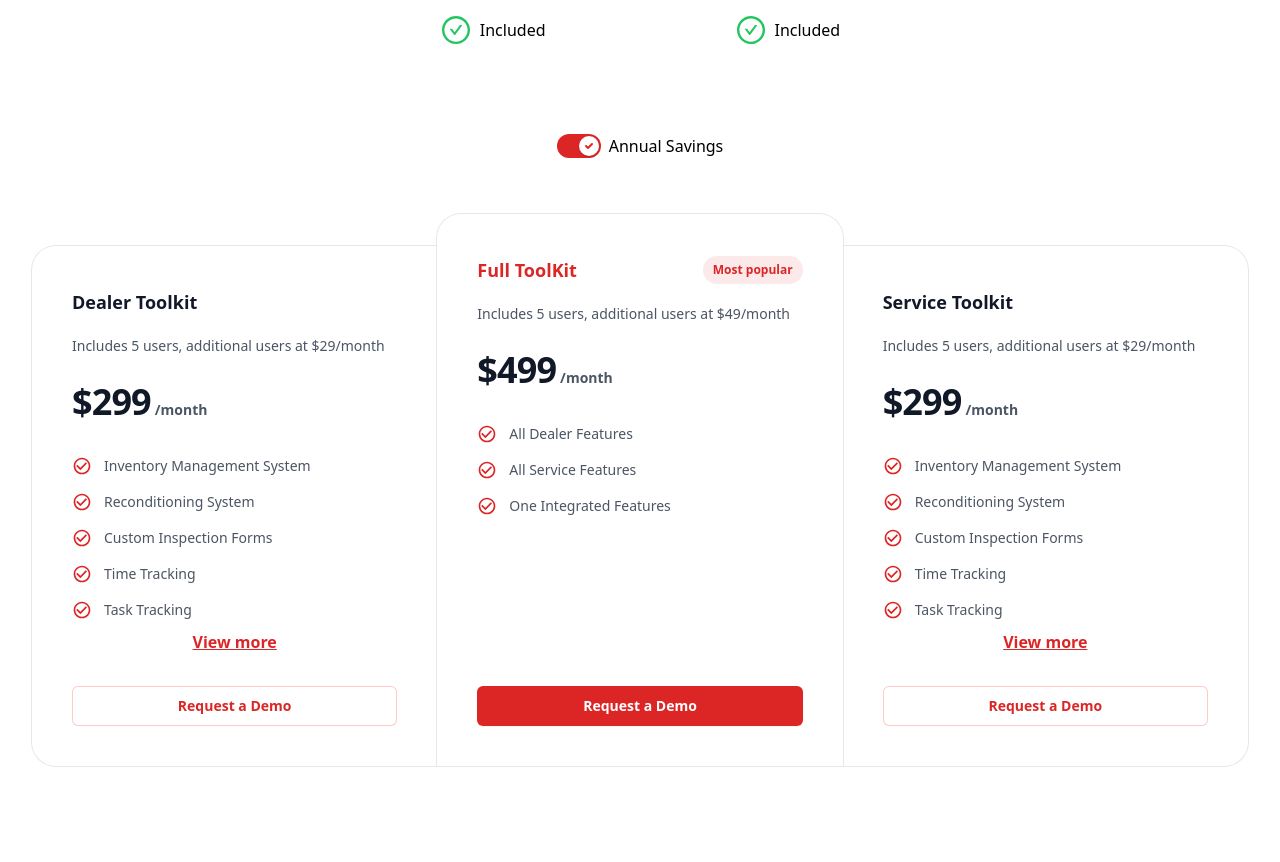
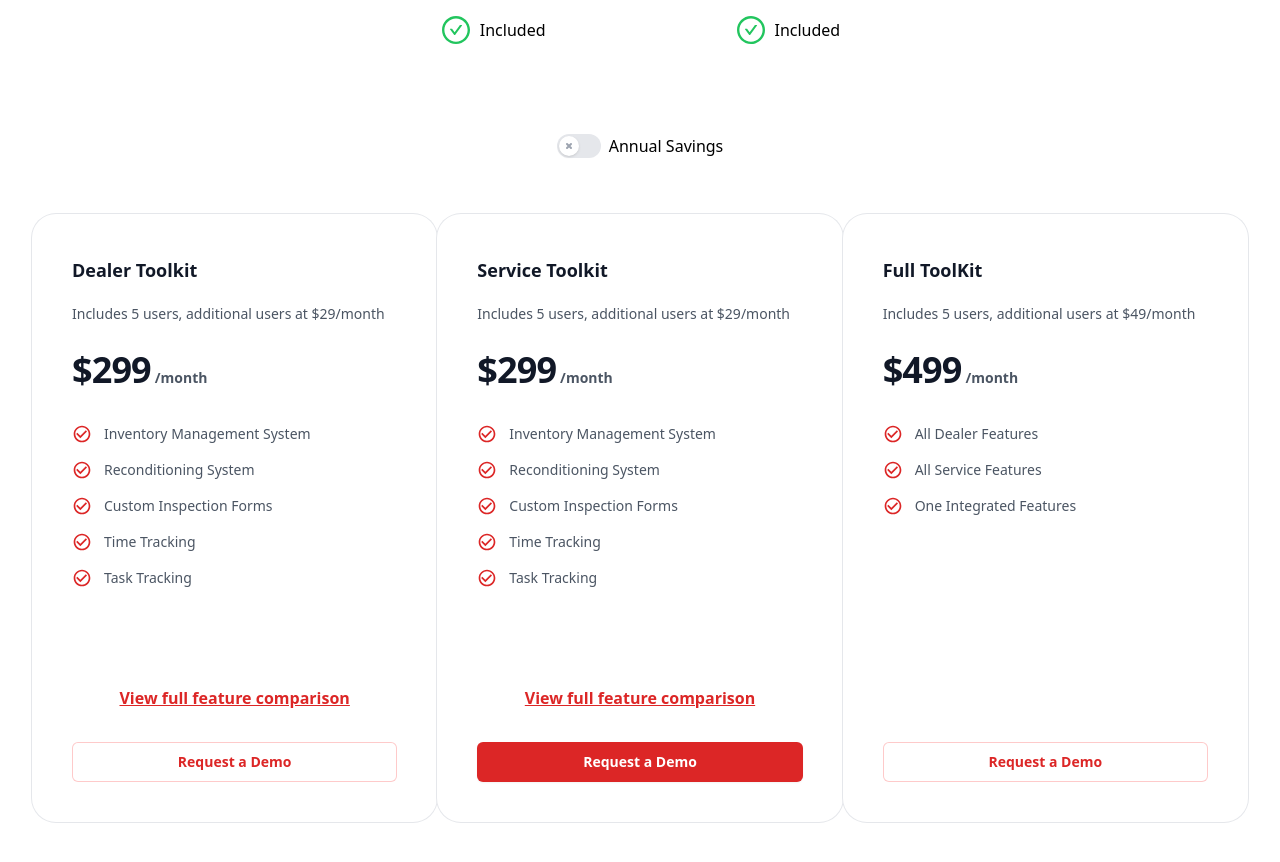
Before and after one commit to torchcommercialmedia/marketingsite, a Next.js app: page /pricing in a window 1280 px wide. Shown: the part 602-1464 px from the top of the page. Built offline with nearby package versions, Linux system fonts and the light colour scheme.

Commit message:
added table components for more features

```diff
--- a/app/pricing/page.tsx
+++ b/app/pricing/page.tsx
@@ -1,5 +1,7 @@
 "use client";
+import FullFeature from "@/components/Pricing/FullFeature";
 import Toogle from "@/components/Pricing/Toogle";
+import Link from "next/link";
 import React, { useState } from "react";
 import { AiOutlineCheckCircle, AiOutlineCloseCircle } from "react-icons/ai";
 import { BiMessageCheck } from "react-icons/bi";
@@ -13,8 +15,8 @@ import { VscTools } from "react-icons/vsc";
 type Props = {};
 
 const Pricing = (props: Props) => {
-  const [enabled, setEnabled] = useState<boolean>(true);
-
+  const [annualSavingsEnabled, setAnnualSavingsEnabled] =
+    useState<boolean>(true);
   const [showAdditionalFeatures, setShowAdditionalFeatures] =
     useState<boolean>(false);
   const [merchandisingSelected, setMerchandisingSelected] =
@@ -29,12 +31,12 @@ const Pricing = (props: Props) => {
       href: "#",
       priceMonthly:
         merchandisingSelected && serviceToolsSelected
-          ? "$299"
+          ? 299
           : merchandisingSelected && !serviceToolsSelected
-          ? "$249"
+          ? 249
           : !merchandisingSelected && serviceToolsSelected
-          ? "$249"
-          : "$199",
+          ? 249
+          : 199,
       description:
         "Includes 5 users, additional users at " +
         (merchandisingSelected && serviceToolsSelected
@@ -68,46 +70,17 @@ const Pricing = (props: Props) => {
       mostPopular: false,
     },
     {
-      name: "Full ToolKit",
-      id: "full-toolkit",
-      href: "#",
-      priceMonthly:
-        merchandisingSelected && serviceToolsSelected
-          ? "$499"
-          : merchandisingSelected && !serviceToolsSelected
-          ? "$399"
-          : !merchandisingSelected && serviceToolsSelected
-          ? "$399"
-          : "$299",
-      description:
-        "Includes 5 users, additional users at " +
-        (merchandisingSelected && serviceToolsSelected
-          ? "$49"
-          : merchandisingSelected && !serviceToolsSelected
-          ? "$39"
-          : !merchandisingSelected && serviceToolsSelected
-          ? "$39"
-          : "$29") +
-        "/month",
-      initialFeatures: [
-        "All Dealer Features",
-        "All Service Features",
-        "One Integrated Features",
-      ],
-      mostPopular: true,
-    },
-    {
       name: "Service Toolkit",
       id: "service-toolkit",
       href: "#",
       priceMonthly:
         merchandisingSelected && serviceToolsSelected
-          ? "$299"
+          ? 299
           : merchandisingSelected && !serviceToolsSelected
-          ? "$249"
+          ? 249
           : !merchandisingSelected && serviceToolsSelected
-          ? "$249"
-          : "$199",
+          ? 249
+          : 199,
       description:
         "Includes 5 users, additional users at " +
         (merchandisingSelected && serviceToolsSelected
@@ -137,6 +110,35 @@ const Pricing = (props: Props) => {
         "Customizable Dashboard",
         "Full Reporting Features",
         "Multi-Rooftop Support",
+      ],
+      mostPopular: true,
+    },
+    {
+      name: "Full ToolKit",
+      id: "full-toolkit",
+      href: "#",
+      priceMonthly:
+        merchandisingSelected && serviceToolsSelected
+          ? 499
+          : merchandisingSelected && !serviceToolsSelected
+          ? 399
+          : !merchandisingSelected && serviceToolsSelected
+          ? 399
+          : 299,
+      description:
+        "Includes 5 users, additional users at " +
+        (merchandisingSelected && serviceToolsSelected
+          ? "$49"
+          : merchandisingSelected && !serviceToolsSelected
+          ? "$39"
+          : !merchandisingSelected && serviceToolsSelected
+          ? "$39"
+          : "$29") +
+        "/month",
+      initialFeatures: [
+        "All Dealer Features",
+        "All Service Features",
+        "One Integrated Features",
       ],
       mostPopular: false,
     },
@@ -260,19 +262,22 @@ const Pricing = (props: Props) => {
 
             <div className="p-8"></div>
             <div className="p-2 flex space-x-2 justify-center">
-              <Toogle setEnabled={setEnabled} enabled={enabled} />
+              <Toogle
+                setAnnualSavingsEnabled={setAnnualSavingsEnabled}
+                annualSavingsEnabled={annualSavingsEnabled}
+              />
+              {annualSavingsEnabled ? (
                 <p>Annual Savings</p>
+              ) : (
+                <p>Monthly Pricing</p>
+              )}
             </div>
           </div>
-          {enabled && (
           <div className="isolate mx-auto mt-4 grid max-w-md grid-cols-1 gap-y-8 sm:mt-12 lg:mx-0 lg:max-w-none lg:grid-cols-3">
             {tiers.map((tier, tierIdx) => (
               <div
                 key={tier.id}
                 className={classNames(
-                    tier.mostPopular ? "lg:z-10 lg:rounded-b-none" : "lg:mt-8",
-                    tierIdx === 0 ? "lg:rounded-r-none" : "",
-                    tierIdx === tiers.length - 1 ? "lg:rounded-l-none" : "",
                   "flex flex-col justify-between rounded-3xl bg-white p-8 ring-1 ring-gray-200 xl:p-10"
                 )}
               >
@@ -281,24 +286,28 @@ const Pricing = (props: Props) => {
                     <h3
                       id={tier.id}
                       className={classNames(
-                          tier.mostPopular ? "text-red-600" : "text-gray-900",
+                        "text-gray-900",
                         "text-lg font-semibold leading-8"
                       )}
                     >
                       {tier.name}
                     </h3>
-                      {tier.mostPopular ? (
+                    {/* {tier.mostPopular ? (
                         <p className="rounded-full bg-red-600/10 px-2.5 py-1 text-xs font-semibold leading-5 text-red-600">
                           Most popular
                         </p>
-                      ) : null}
+                      ) : null} */}
                   </div>
                   <p className="mt-4 text-sm leading-6 text-gray-600">
                     {tier.description}
                   </p>
                   <p className="mt-6 flex items-baseline gap-x-1">
                     <span className="text-4xl font-bold tracking-tight text-gray-900">
-                        {tier.priceMonthly}
+                      $
+                      {annualSavingsEnabled
+                        ? tier.priceMonthly
+                        : (tier.priceMonthly +=
+                            tier.priceMonthly * 0.15).toFixed()}
                     </span>
                     <span className="text-sm font-semibold leading-6 text-gray-600">
                       /month
@@ -321,17 +330,20 @@ const Pricing = (props: Props) => {
                   {tier.additionalFeatures &&
                     tier.additionalFeatures.length > 0 &&
                     !showAdditionalFeatures && (
-                        <div className="mt-2 text-center">
-                          <button
+                      <div className="mt-24 text-center">
+                        <Link
+                          href="/pricing#full-feature"
                           className="text-red-600 font-semibold underline"
-                            onClick={() => setShowAdditionalFeatures(true)}
+                          onClick={() => {
+                            setShowAdditionalFeatures(true);
+                          }}
                         >
-                            View more
-                          </button>
+                          View full feature comparison
+                        </Link>
                       </div>
                     )}
 
-                    {showAdditionalFeatures && tier.additionalFeatures && (
+                  {/* {showAdditionalFeatures && tier.additionalFeatures && (
                       <>
                         <ul
                           role="list"
@@ -356,7 +368,7 @@ const Pricing = (props: Props) => {
                           </button>
                         </div>
                       </>
-                    )}
+                    )} */}
                 </div>
                 <a
                   href={tier.href}
@@ -373,9 +385,8 @@ const Pricing = (props: Props) => {
               </div>
             ))}
           </div>
-          )}
           <div className="p-8"></div>
-          {!enabled && (
+          {!annualSavingsEnabled && (
             <div className="text-center">
               <h3 className="font-semibold">Ready to Get Started?</h3>
               <p>
@@ -389,6 +400,7 @@ const Pricing = (props: Props) => {
             </div>
           )}
         </div>
+        {showAdditionalFeatures && <FullFeature />}
       </div>
     </div>
   );
```
Lines whose indentation alone changed are shown as unchanged.
